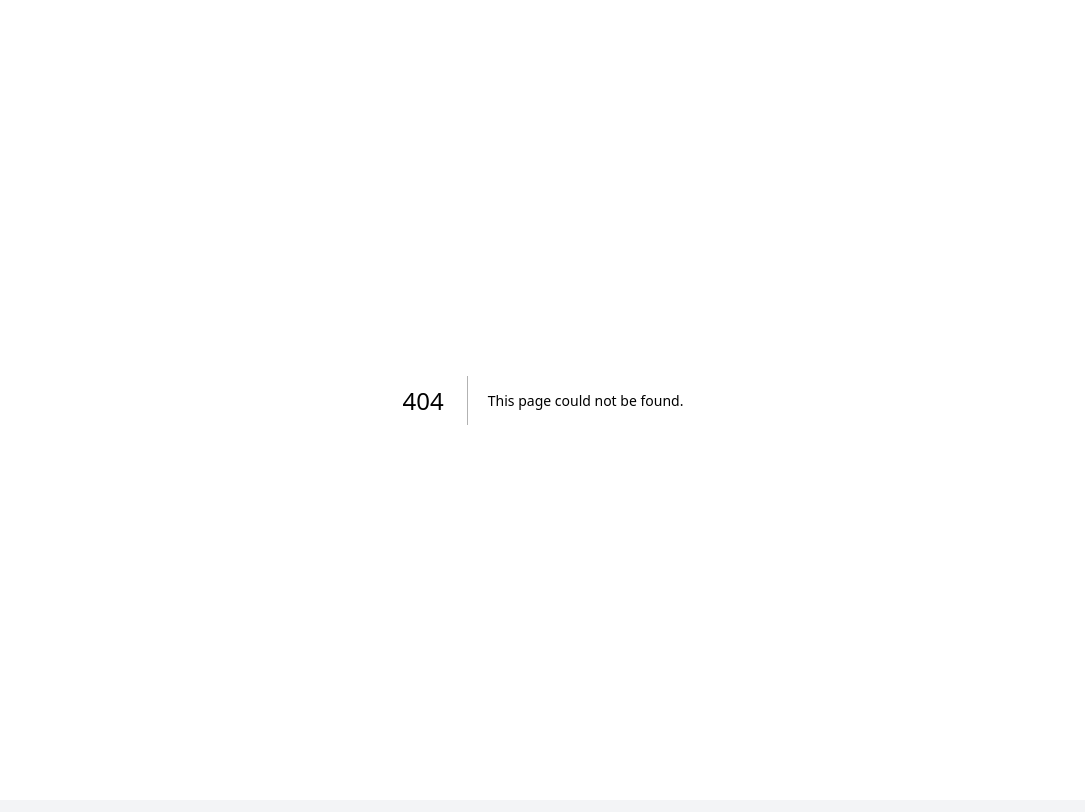
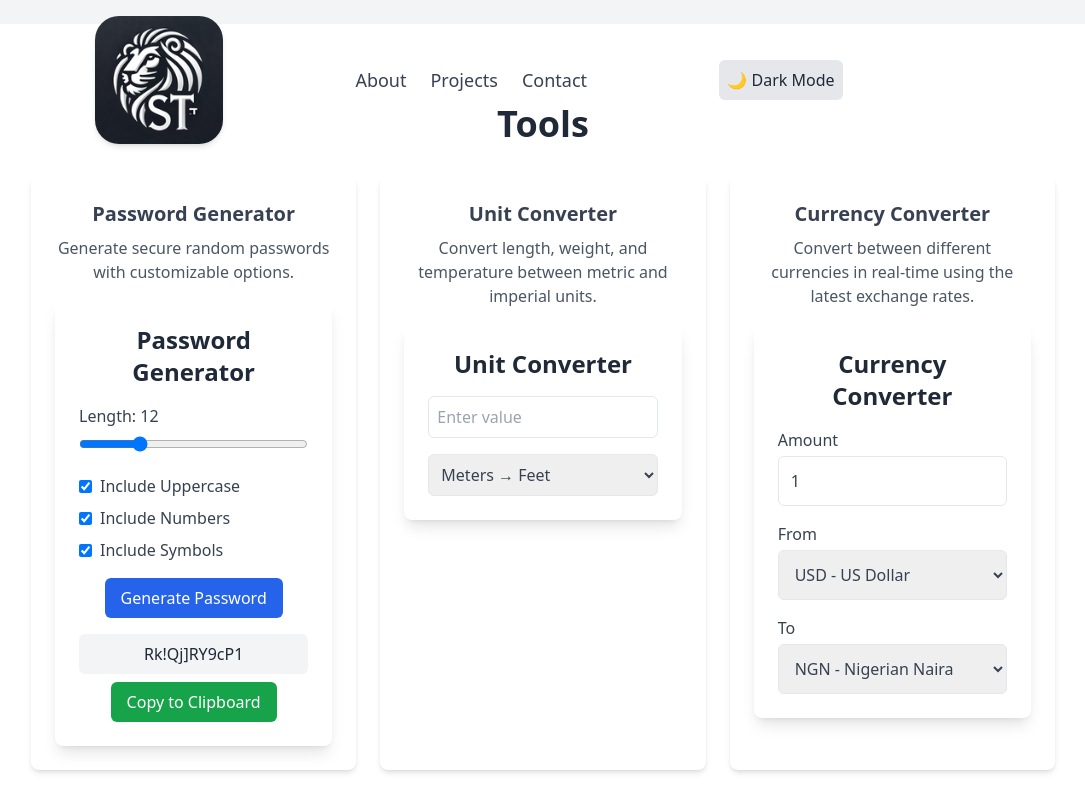
Before and after one commit to sethorpe/portfolio-site, a Next.js app: page /tools in a window 1280 px wide. Before the commit this address had no page. Shown: the top 812 px of the page, without its empty margins (97-1182 px from the left). Built offline with nearby package versions, Linux system fonts and the light colour scheme; no server answers.

Commit message:
Move tools to a separate page and update sitemap & robots.txt

```diff
--- /dev/null
+++ b/app/not-found.js
@@ -0,0 +1,8 @@
+export default function NotFound() {
+    return (
+      <div className="text-center py-20">
+        <h1 className="text-4xl font-bold">Page Not Found</h1>
+        <p className="mt-4 text-lg">The page you’re looking for doesn’t exist.</p>
+      </div>
+    );
+  }
--- /dev/null
+++ b/app/robots.js
@@ -0,0 +1,9 @@
+export default function robots() {
+  return {
+    rules: {
+      userAgent: "*",
+      allow: ["/", "/tools"],
+    },
+    sitemap: "https://segunthorpe.com/sitemap.xml",
+  };
+}
--- a/app/sitemap.js
+++ b/app/sitemap.js
@@ -1,5 +1,3 @@
-import { MetadataRoute } from "next";
-
 export default function sitemap() {
   return [
     {
@@ -7,7 +5,7 @@ export default function sitemap() {
       lastModified: new Date().toISOString(),
     },
     {
-      url: "https://segunthorpe.com/projects",
+      url: "https://segunthorpe.com/tools",
       lastModified: new Date().toISOString(),
     },
   ];
--- /dev/null
+++ b/app/tools/page.js
@@ -0,0 +1,57 @@
+"use client";
+import React from "react";
+import { motion } from "framer-motion";
+import dynamic from "next/dynamic";
+import Navbar from "../components/Navbar";
+
+const PasswordGenerator = dynamic(() => import("../components/PasswordGenerator"), { ssr: false });
+const Converter = dynamic(() => import ("../components/Converter"), { ssr: false });
+const CurrencyConverter = dynamic(() => import("../components/CurrencyConverter"), { ssr: false });
+
+export default function Tools() {
+    return (
+        <>
+            <Navbar />
+            <br />
+            <motion.section
+                id="tools"
+                // className="w-full py-20 bg-gray-100 dark:bg-gray-900 text-center transition-all"
+                className="w-full py-20 bg-white dark:bg-gray-900 text-center transition-all"
+                initial={{ opacity: 0, y: 50 }}
+                whileInView={{ opacity: 1, y: 0 }}
+                transition={{ duration: 0.8 }}
+            >
+                <h2 className="text-4xl font-bold text-gray-800 dark:text-white">Tools</h2>
+                <div className="mt-8 grid grid-cols-1 md:grid-cols-2 lg:grid-cols-3 gap-6 max-w-5xl mx-auto">
+                    <motion.div className="bg-white dark:bg-gray-800 p-6 rounded-lg shadow-md transition-all">
+                        <h3 className="text-xl font-semibold text-gray-700 dark:text-gray-300">Password Generator</h3>
+                        <p className="text-gray-600 dark:text-gray-400 mt-2">
+                            Generate secure random passwords with customizable options.
+                        </p>
+                        <div className="mt-4">
+                            <PasswordGenerator />
+                        </div>
+                    </motion.div>
+                    <motion.div className="bg-white dark:bg-gray-800 p-6 rounded-lg shadow-md transition-all">
+                        <h3 className="text-xl font-semibold text-gray-700 dark:text-gray-300">Unit Converter</h3>
+                        <p className="text-gray-600 dark:text-gray-400 mt-2">
+                            Convert length, weight, and temperature between metric and imperial units.
+                        </p>
+                        <div className="mt-4">
+                            <Converter />
+                        </div>
+                    </motion.div>
+                    <motion.div className="bg-white dark:bg-gray-800 p-6 rounded-lg shadow-md transition-all">
+                        <h3 className="text-xl font-semibold text-gray-700 dark:text-gray-300">Currency Converter</h3>
+                        <p className="text-gray-600 dark:text-gray-400 mt-2">
+                            Convert between different currencies in real-time using the latest exchange rates.
+                        </p>
+                        <div className="mt-4">
+                            <CurrencyConverter />
+                        </div>
+                    </motion.div>
+                </div>
+            </motion.section>
+        </>
+    );
+}
```
